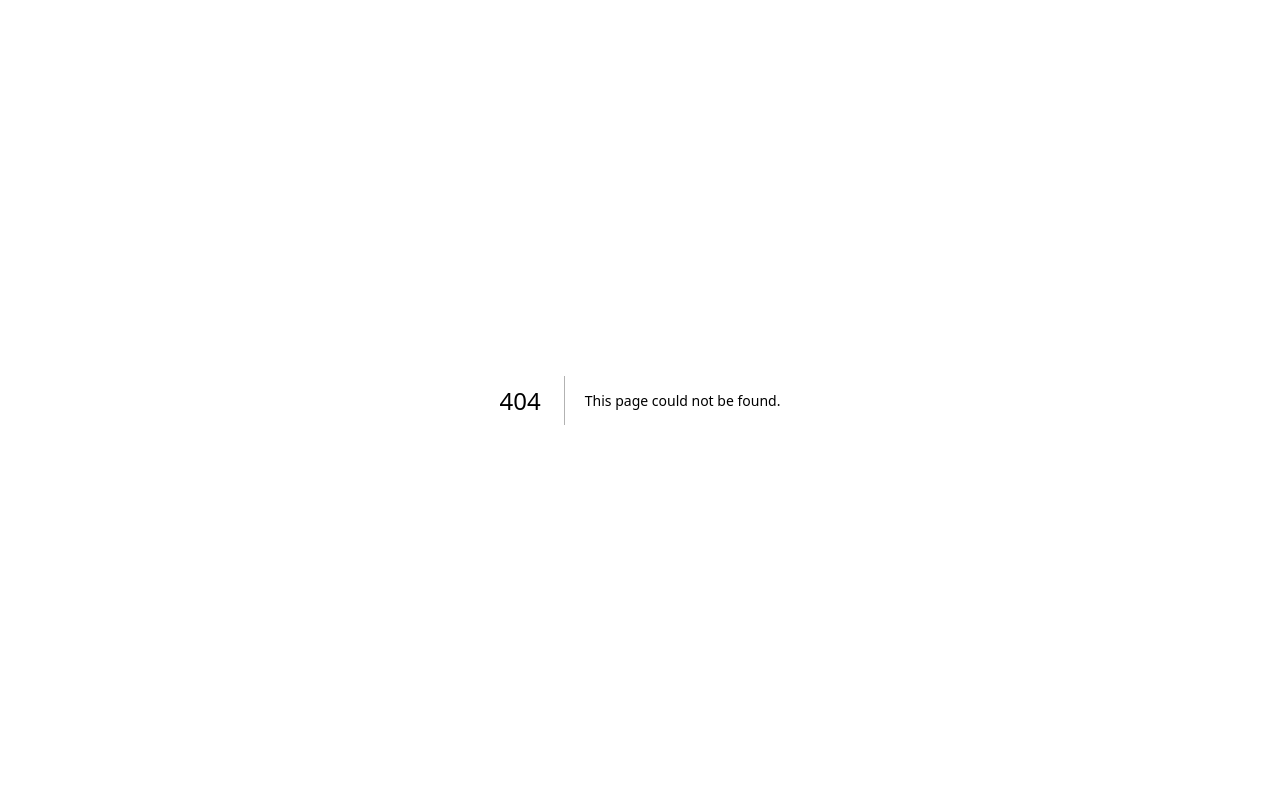
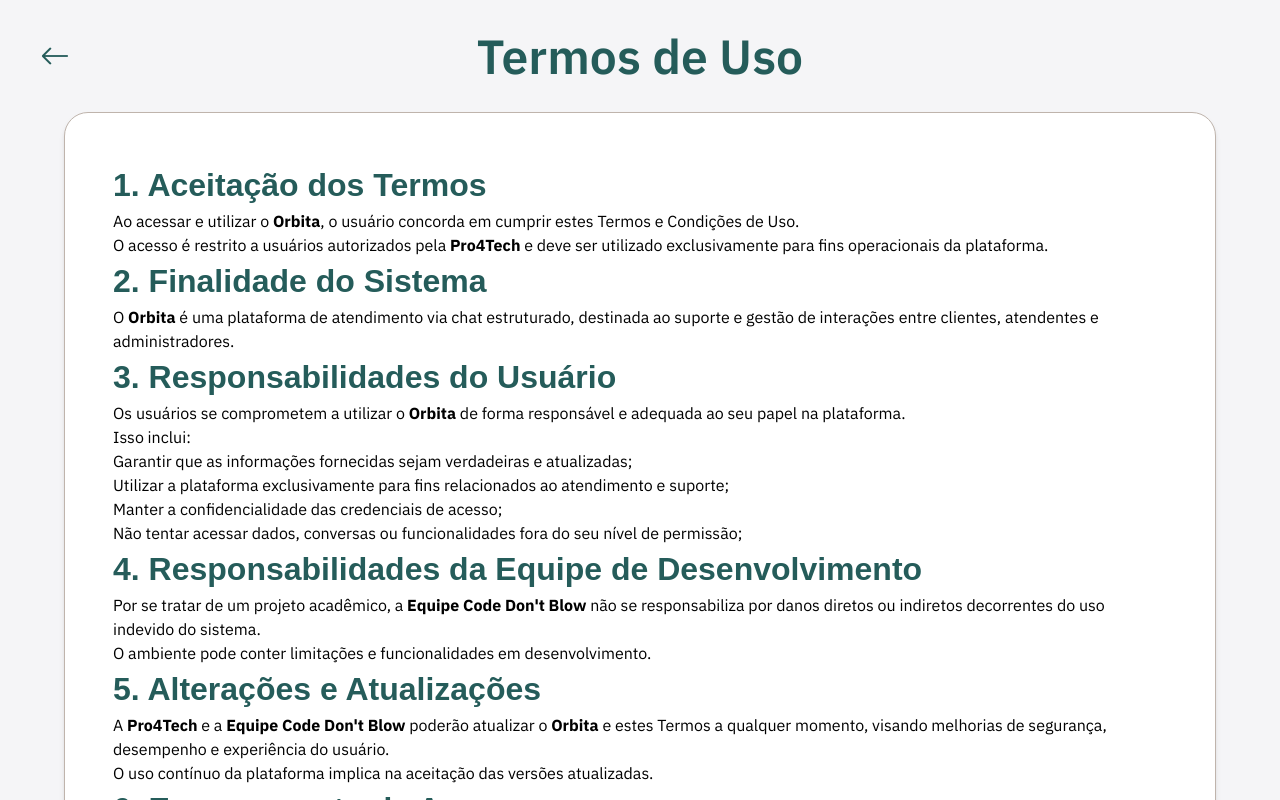
Before and after one commit to CodeDontBlow/pro4tech-frontend, a Next.js app: page /terms in a window 1280 px wide. Before the commit this address had no page. Built offline with nearby package versions, Linux system fonts and the light colour scheme.

Commit message:
feat: adicionando termos de uso

```diff
--- /dev/null
+++ b/app/(auth)/terms/page.tsx
@@ -0,0 +1,70 @@
+import { Footer } from "@/app/components/layout/footer";
+import Link from "next/link";
+
+export default function Page() {
+    return (
+        <div className="h-screen flex flex-col px-4 md:px-10 py-8 bg-[var(--white-base)] overflow-y-auto">
+            <header className="mb-8">
+                <div className="relative flex items-center justify-center">
+                    <Link
+                        href="/"
+                        className="absolute left-0 flex items-center gap-3"
+                    >
+                        <i className="bi bi-arrow-left text-3xl text-[var(--teal-700)] hover:text-[var(--black-700)] transition-colors"></i>
+                    </Link>
+
+                    <h1 className="text-5xl font-semibold text-[var(--teal-700)] text-center">
+                        Termos de Uso
+                    </h1>
+                </div>
+            </header>
+
+            <section className="flex-1">
+                <div className="max-w-6xl mx-auto bg-white rounded-3xl shadow-md border border-[var(--beige-700)] p-8 md:p-12">
+                    <h3 className="subtitle-2 text-left text-[var(--teal-700)] !font-semibold"> 1. Aceitação dos Termos</h3>
+                    <p className="label-1 text-left">
+                        Ao acessar e utilizar o <b>Orbita</b>, o usuário concorda em cumprir estes Termos e Condições de Uso.
+                        <br />
+                        O acesso é restrito a usuários autorizados pela <b>Pro4Tech</b> e deve ser utilizado exclusivamente para fins operacionais da plataforma.
+                    </p>
+
+                    <h3 className="subtitle-2 text-left text-[var(--teal-700)] !font-semibold"> 2. Finalidade do Sistema</h3>
+                    <p className="label-1 text-left">
+                        O <b>Orbita</b> é uma plataforma de atendimento via chat estruturado, destinada ao suporte e gestão de interações entre clientes, atendentes e administradores.
+                    </p>
+
+                    <h3 className="subtitle-2 text-left text-[var(--teal-700)] !font-semibold"> 3. Responsabilidades do Usuário</h3>
+                    <p className="label-1 text-left">Os usuários se comprometem a utilizar o <b>Orbita</b> de forma responsável e adequada ao seu papel na plataforma.
+                        <br /> Isso inclui:
+                    </p>
+                    <ul className="label-1 text-left">
+                        <li>Garantir que as informações fornecidas sejam verdadeiras e atualizadas;</li>
+                        <li>Utilizar a plataforma exclusivamente para fins relacionados ao atendimento e suporte;</li>
+                        <li>Manter a confidencialidade das credenciais de acesso;</li>
+                        <li>Não tentar acessar dados, conversas ou funcionalidades fora do seu nível de permissão;</li>
+                    </ul>
+
+                    <h3 className="subtitle-2 text-left text-[var(--teal-700)] !font-semibold"> 4. Responsabilidades da Equipe de Desenvolvimento</h3>
+                    <p className="label-1 text-left">
+                        Por se tratar de um projeto acadêmico, a <b>Equipe Code Don't Blow</b> não se responsabiliza por danos diretos ou indiretos decorrentes do uso indevido do sistema.
+                        <br />
+                        O ambiente pode conter limitações e funcionalidades em desenvolvimento.
+                    </p>
+
+                    <h3 className="subtitle-2 text-left text-[var(--teal-700)] !font-semibold"> 5. Alterações e Atualizações</h3>
+                    <p className="label-1 text-left">
+                        A <b>Pro4Tech</b> e a <b>Equipe Code Don't Blow</b> poderão atualizar o <b>Orbita</b> e estes Termos a qualquer momento, visando melhorias de segurança, desempenho e experiência do usuário.
+                        <br />
+                        O uso contínuo da plataforma implica na aceitação das versões atualizadas.
+                    </p>
+
+                    <h3 className="subtitle-2 text-left text-[var(--teal-700)] !font-semibold"> 6. Encerramento de Acesso</h3>
+                    <p className="label-1 text-left">
+                        A <b>Pro4Tech</b> reserva-se o direito de suspender ou encerrar o acesso de usuários que violem estes Termos, utilizem a plataforma de forma indevida ou comprometam a segurança do <b>Orbita</b>.
+                    </p>
+                </div>
+            </section >
+            <Footer />
+        </div >
+    );
+}
--- a/app/globals.css
+++ b/app/globals.css
@@ -254,6 +254,14 @@
   }
 }
 
+.terms-content {
+  display: flex;
+  align-items: center;
+  max-width: 1200px;
+  margin: 2rem auto 0 auto;
+  margin-bottom: 6px;
+}
+
 .footer-content {
   display: flex;
   flex-direction: column;
```
